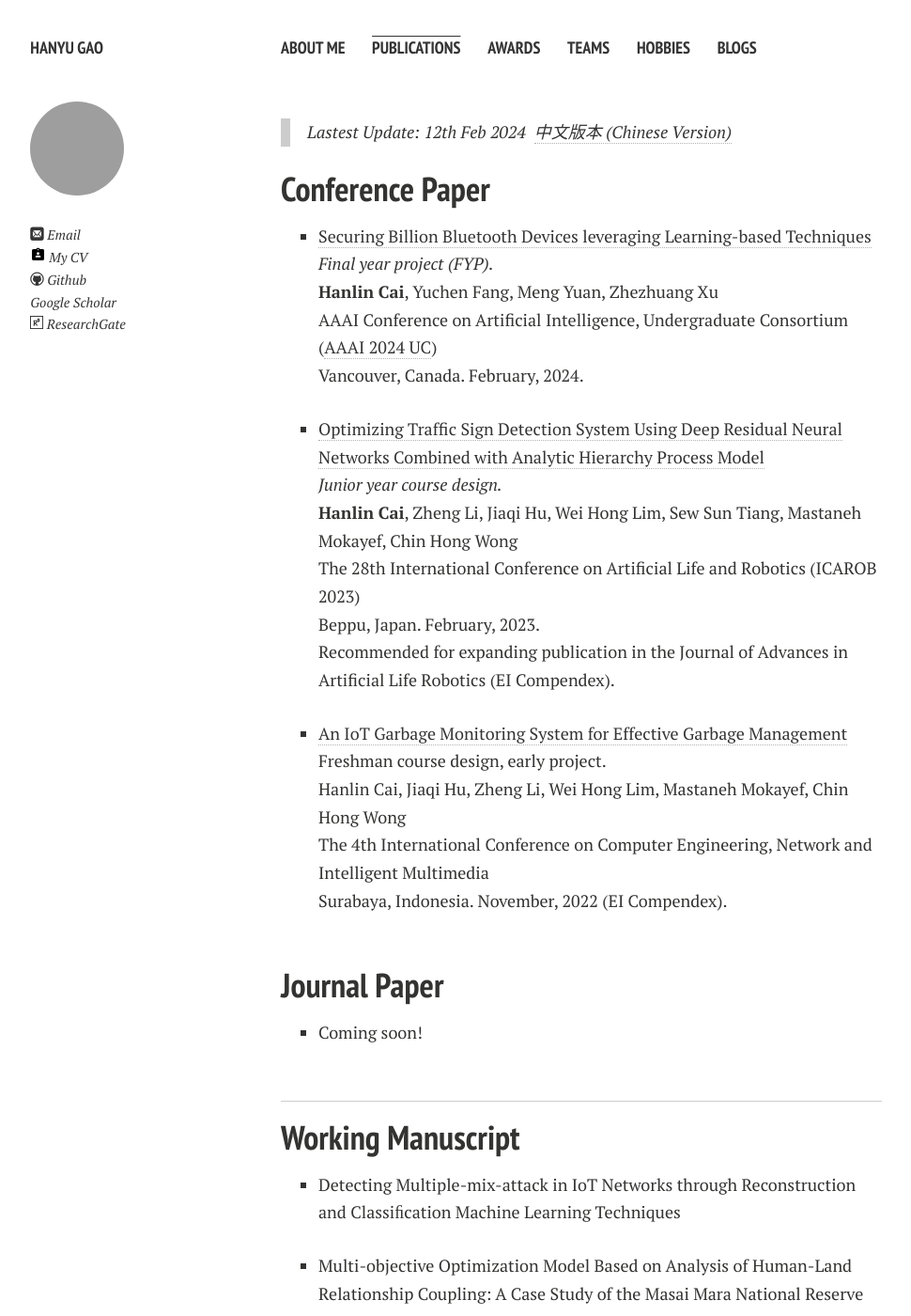
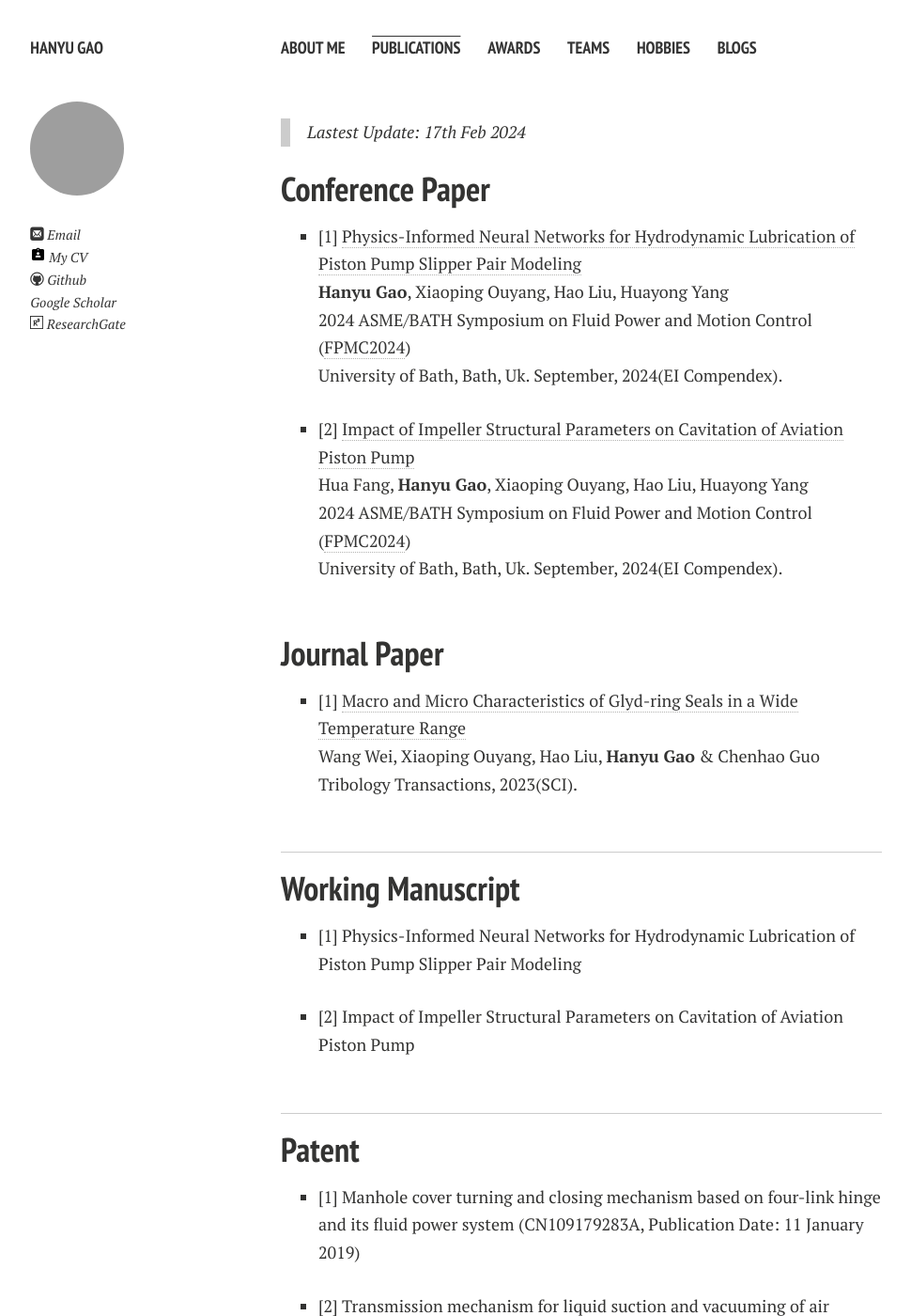
Before and after one commit to HanyuGaoX/HanyuGaoX.github.io, a Jekyll site: the page built from publications.md, in a window 1280 px wide and 1400 px high. Shown: the whole window at 94% size, without its empty margins (21-991 px from the left). Built offline with Jekyll 4.4.1, drawn with Linux system fonts in a browser that asks for light colours; nearby versions of some CDN libraries; comment, search, counter and statistics services are not loaded; a style sheet for code colours, icons or effects is not loaded; some of the changed text lies outside the part shown.

Commit message:
Update publications.md

```diff
--- a/publications.md
+++ b/publications.md
@@ -4,21 +4,21 @@ permalink: /publications/index.html
 title: Publications
 ---
 
-> Lastest Update: 12th Feb 2024&nbsp;  [中文版本 (Chinese Version)](https://caihanlin.com/file/publications-zh/)
+> Lastest Update: 17th Feb 2024&nbsp;
 
 ## Conference Paper
 
-- [Securing Billion Bluetooth Devices leveraging Learning-based Techniques](https://www.researchgate.net/publication/378144932)<br>*Final year project (FYP).*<br>**Hanlin Cai**, Yuchen Fang, Meng Yuan, Zhezhuang Xu<br>AAAI Conference on Artificial Intelligence, Undergraduate Consortium ([AAAI 2024 UC](https://aaai.org/aaai-conference/undergraduate-consortium/))<br>Vancouver, Canada. February, 2024.
+- [1] [Physics-Informed Neural Networks for Hydrodynamic Lubrication of Piston Pump Slipper Pair Modeling](https://event.asme.org/FPMC)<br>**Hanyu Gao**, Xiaoping Ouyang, Hao Liu, Huayong Yang <br>2024 ASME/BATH Symposium on Fluid Power and Motion Control ([FPMC2024](https://event.asme.org/FPMC/))<br>University of Bath, Bath, Uk. September, 2024(EI Compendex).
 
-- [Optimizing Traffic Sign Detection System Using Deep Residual Neural Networks Combined with Analytic Hierarchy Process Model](https://www.researchgate.net/publication/374730865)<br>*Junior year course design.*<br>**Hanlin Cai**, Zheng Li, Jiaqi Hu, Wei Hong Lim, Sew Sun Tiang, Mastaneh Mokayef, Chin Hong Wong<br>The 28th International Conference on Artificial Life and Robotics (ICAROB 2023)<br>Beppu, Japan. February, 2023.<br>Recommended for expanding publication in the Journal of Advances in Artificial Life Robotics (EI Compendex).
 
-- [An IoT Garbage Monitoring System for Effective Garbage Management](https://www.researchgate.net/publication/368410220_An_IoT_Garbage_Monitoring_System_for_Effective_Garbage_Management)<br>Freshman course design, early project.<br>Hanlin Cai, Jiaqi Hu, Zheng Li, Wei Hong Lim, Mastaneh Mokayef, Chin Hong Wong<br>The 4th International Conference on Computer Engineering, Network and Intelligent Multimedia<br>Surabaya, Indonesia. November, 2022 (EI Compendex).<br>
+- [2] [Impact of Impeller Structural Parameters on Cavitation of Aviation Piston Pump](https://event.asme.org/FPMC)<br>Hua Fang, **Hanyu Gao**, Xiaoping Ouyang, Hao Liu, Huayong Yang <br>2024 ASME/BATH Symposium on Fluid Power and Motion Control ([FPMC2024](https://event.asme.org/FPMC/))<br>University of Bath, Bath, Uk. September, 2024(EI Compendex).
+
 
   <br>
 
 ## Journal Paper
 
-- Coming soon!
+- [1] [Macro and Micro Characteristics of Glyd-ring Seals in a Wide Temperature Range](https://www.tandfonline.com/doi/full/10.1080/10402004.2023.2171929)<br>Wang Wei, Xiaoping Ouyang, Hao Liu, **Hanyu Gao** & Chenhao Guo<br> Tribology Transactions, 2023(SCI).<br>
 
   <br>
 
@@ -26,18 +26,21 @@ title: Publications
 
 ## Working Manuscript
 
-- Detecting Multiple-mix-attack in IoT Networks through Reconstruction and Classiﬁcation Machine Learning Techniques<br>
+- [1] Physics-Informed Neural Networks for Hydrodynamic Lubrication of Piston Pump Slipper Pair Modeling<br>
 
-- Multi-objective Optimization Model Based on Analysis of Human-Land Relationship Coupling: A Case Study of the Masai Mara National Reserve<br>
+- [2] Impact of Impeller Structural Parameters on Cavitation of Aviation Piston Pump<br>
 
   <br>
 
 ---
 
-## Undergrad Thesis
+## Patent
 
-- Hybrid Detection Mechanism for Spoofing Attacks in Bluetooth Low Energy Networks<br>**Hanlin Cai** (Advisor: Zhezhuang Xu). Final Year Project (FYP). Under working<br>Already published a poster paper at AAAI 2024<br>Expect to submit a long paper to IEEE Internet of Things Journal.
+- [1] Manhole cover turning and closing mechanism based on four-link hinge and its fluid power system (CN109179283A, Publication Date: 11 January 2019)<br>
 
-- [Industrial Inspection System based on Intelligent IoT and Bionic Quadruped Robot](https://caihanlin.com/mypaper/thesis/IP-report.pdf)<br>**Hanlin Cai** (Advisor: Zhezhuang Xu, Yuxiong Xia). Junior-year Intern Program.<br>Industrial Placement Report in [Huading Tech](http://www.hdim.com.cn/) and [IACTIP Lab](https://dqxy.fzu.edu.cn/en/)<br>
+- [2] Transmission mechanism for liquid suction and vacuuming of air content measurement device (CN107061667A, Issue Date: 12 September 2019)<br>
+
+
+
 
   <br>
```
